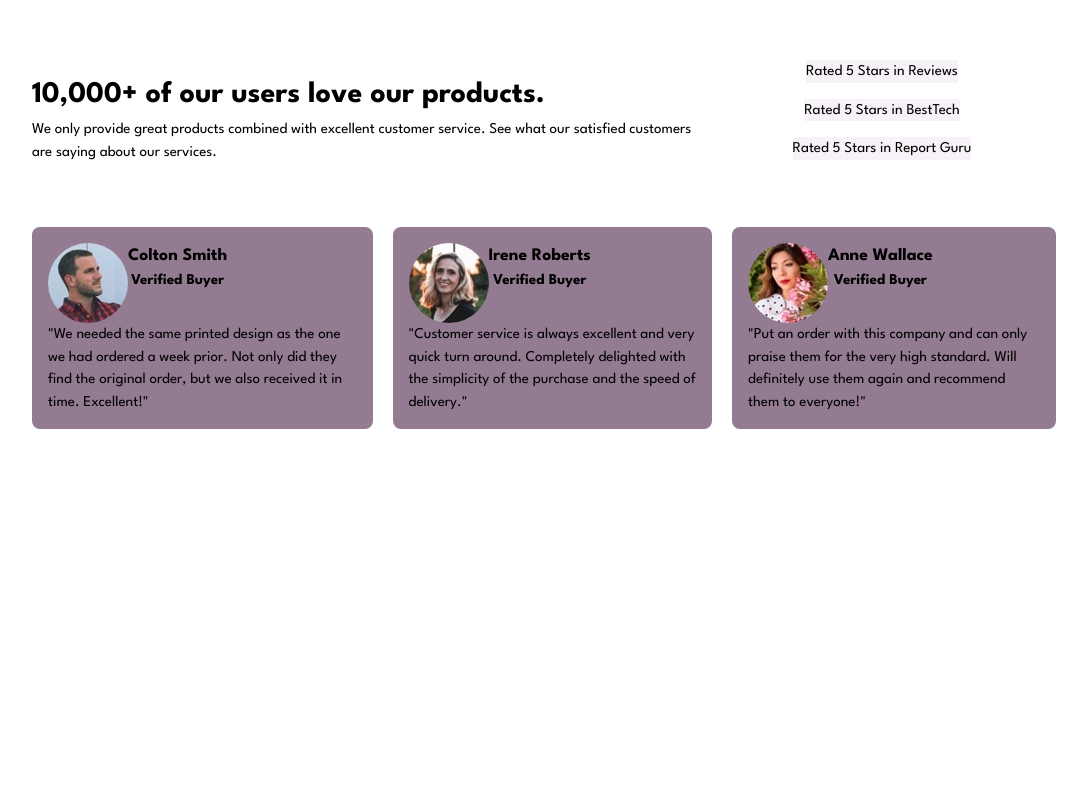
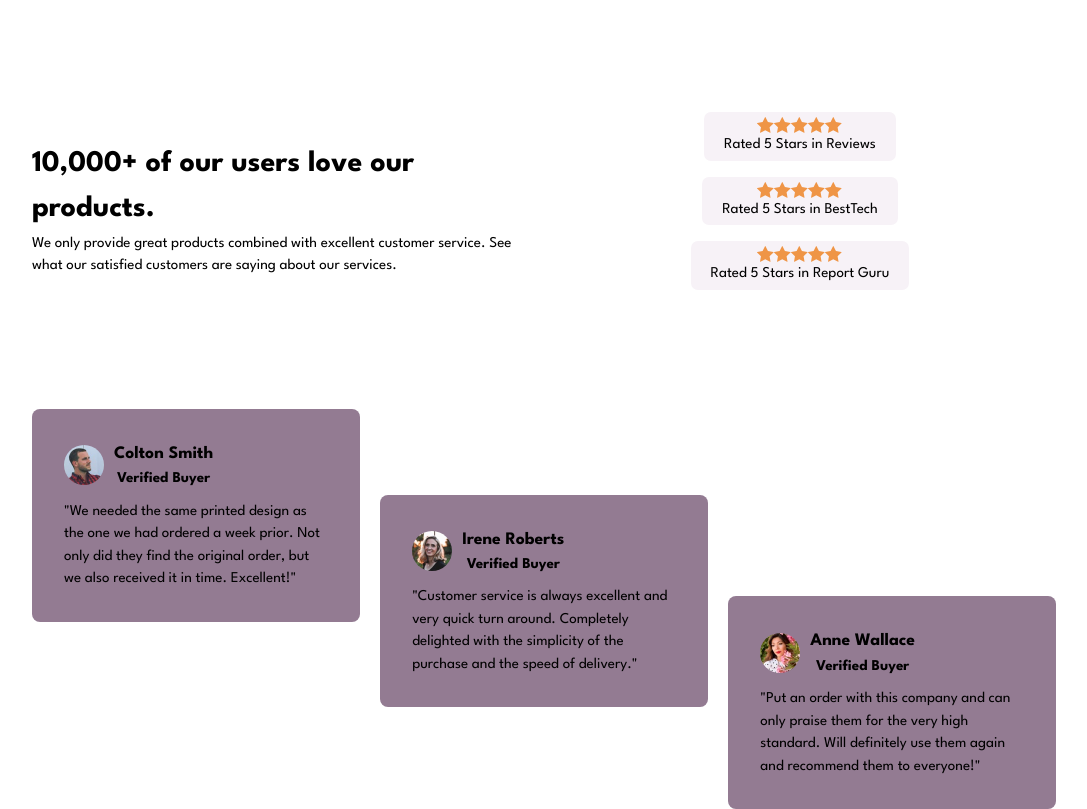
Before and after one commit to zaktwo/social-proof-section-master, a plain HTML site: page index.html in a window 1280 px wide. Shown: the part 119-928 px from the top of the page, without its empty margins (96-1183 px from the left). Drawn offline with Linux system fonts and the light colour scheme.

Commit message:
update 3

```diff
--- a/index.html
+++ b/index.html
@@ -24,13 +24,40 @@
         See what our satisfied customers are saying about our services.</p>
     </div>
     <div class="stars">
-      <div class="reviews-1 revie"> Rated 5 Stars in Reviews</div>
-      <div class="reviews-3 revie"> Rated 5 Stars in BestTech</div>
-      <div class="reviews-2 revie"> Rated 5 Stars in Report Guru </div>
+      <div class="reviews-1 revie">
+        <div class="stars-container">
+          <img src="./images/icon-star.svg" alt="">
+          <img src="./images/icon-star.svg" alt="">
+          <img src="./images/icon-star.svg" alt="">
+          <img src="./images/icon-star.svg" alt="">
+          <img src="./images/icon-star.svg" alt="">
+        </div>
+        <p> Rated 5 Stars in Reviews </p>
+      </div>
+      <div class="reviews-3 revie">
+        <div class="stars-container">
+          <img src="./images/icon-star.svg" alt="">
+          <img src="./images/icon-star.svg" alt="">
+          <img src="./images/icon-star.svg" alt="">
+          <img src="./images/icon-star.svg" alt="">
+          <img src="./images/icon-star.svg" alt="">
+        </div>
+        <p> Rated 5 Stars in BestTech </p>
+      </div>
+      <div class="reviews-2 revie">
+        <div class="stars-container">
+          <img src="./images/icon-star.svg" alt="">
+          <img src="./images/icon-star.svg" alt="">
+          <img src="./images/icon-star.svg" alt="">
+          <img src="./images/icon-star.svg" alt="">
+          <img src="./images/icon-star.svg" alt="">
+        </div>
+        <p> Rated 5 Stars in Report Guru  </p>
+      </div>
     </div>
 
 
-    <div class="buyers">
+    <section class="main-buyers">
       <div class="buyer1 selected-b">
         <div class="buyer-wrapper">
           <div class="buyer-names">
@@ -73,7 +100,7 @@
           </p>
         </div>
       </div>
-    </div>
+    </section>
 
   </main>
 </body>
--- a/style.css
+++ b/style.css
@@ -97,25 +97,22 @@ body {
 /**************************************
        Title and paragraph styles
 **************************************/
-.title{
-
+.title {
 }
-.desciption{
-
+.desciption {
 }
 
 /**************************************
             reviews styles
 **************************************/
-.stars{
+.stars {
   display: flex;
   justify-content: center;
   align-items: center;
   flex-direction: column;
   border-radius: 1rem;
-
 }
-.revie{
+.revie {
   background-color: var(--Light-Grayish-Magenta);
   margin-bottom: 1rem;
 }
@@ -129,66 +126,188 @@ body {
   align-items: start;
   flex-direction: column;
 }
-.selected-b{
+.selected-b {
   background-color: var(--Dark-Grayish-Magenta);
   margin-bottom: 1rem;
   border-radius: 0.5rem;
-    padding: 1rem;
+  padding: 2rem;
 }
-.buyer-names{
+.buyer-names {
   display: flex;
   justify-content: center;
-  align-items: start;
+  align-items: center;
+  size: 0.9rem;
+  margin-bottom: 10px;
 }
-.buyer-names > img{
+.buyer-names > img {
   border-radius: 50%;
+  width: 40px;
 }
-.names{
+.names {
   display: flex;
   justify-content: center;
   align-items: center;
   flex-direction: column;
+  margin-left: 10px;
 }
 /**************************************
             Media Querie styles
 **************************************/
-@media (min-width:400px){
+@media (min-width: 400px) {
+  /********************************************************
+
+  made a mistake here by not wraping html sections properly
+  so i made another iteration to the first attempt to solve this project
+  i need to make every thing dispalyed as grid no flex box
+  body need to be defined as grid
+  also container as grid
+  the other section also grid
+  *********************************************************
+        REMEMBER ALWAYS DOCUMENT YOUR MISTAKES
+        TO LEARN FROM THEM IN THE FUTURE
+  *********************************************************
   .container{
     display: grid;
     place-content: center;
     margin: 10%;
     grid-template-rows: 1fr 1fr ;
     grid-template-columns: 1fr 20px 1fr 20px 1fr;
-  ;}
+    grid-template-areas:
+    " alias-intro alias-intro alias-intro alias-stars alias-stars"
+    "alias-buyer1 . alias-buyer2 . alias-buyer3";
+  }
 
   .intro{
-    display: subgrid;
-    grid-row-start: 1;
-    grid-row-end:2 ;
-    grid-column-start:1 ;
-    grid-column-end:4 ;
+    grid-area: alias-intro;
   }
   .stars{
-    grid-row-start: 1;
-    grid-row-end: 2;
-    grid-column-start:4 ;
-    grid-column-end: 6;
+    grid-area: alias-stars;
   }
-  .buyers{
-    grid-row-start: 2;
-    grid-row-end: 3;
-    grid-column-start: 1;
-    grid-column-end:6 ;
+
+
+  .buyer1{
+    grid-area: alias-buyer1;
+    justify-content: start;
+    align-self: start;
+  }
+  .buyer2{
+    grid-area: alias-buyer2;
+    justify-self: center;
+    align-self: center;
+  }
+  .buyer3{
+    grid-area: alias-buyer3;
+    justify-content: end;
+    align-items: end;
+  }*/
+
+  body {
+    display: grid;
+
+    margin: 10%;
+  }
+  /*****************************************
+          Main Grid
+  *******************************************/
+  .container {
+    display: grid;
+    place-content: center;
+    grid-template-rows: 1fr 1fr;
+    grid-template-columns: 1fr 1fr;
+    grid-template-areas:
+      " alias-title alias-stars"
+      "alias-buyers alias-buyers";
+  }
+  .intro {
+
+    grid-area: alias-title;
+  }
+  .stars{
+    display: grid;
+    grid-template-columns: 20px 1fr 20px;
+    grid-template-rows: 40px 1fr 20px 1fr 20px 1fr 40px;
+    grid-area: alias-stars;
+    grid-template-areas: ". . ."
+    ". alias-reviews-1 . "
+    ". . ."
+    ". alias-reviews-2 . "
+    ". . ."
+    ". alias-reviews-3 ."
+    ". . ."
+    ;
+    width: 100%;
+    height: 100%;
+  }
+  .main-buyers{
+    grid-area: alias-buyers;
+    display: grid;
+    grid-template-rows: 1fr;
+    grid-template-columns: 1fr  1fr  1fr;
+    width: 100%;
+    height: 100%;
+    grid-template-areas: " alias-buyer1  alias-buyer2  alias-buyer3";
+    column-gap: 2%;
+  }
+  /**************************************************
+                Sub Grids
+  ***************************************************/
+
+  /************* Stars Grid ********************/
+  .stars{
     display: flex;
-    column-gap: 20px;
+
+    flex-direction: column;
   }
-  .buyer1{
+  .reviews-1{
+grid-area: alias-reviews-1;
+  }
+  .reviews-2{
+    grid-area: alias-reviews-2;
+  }
+  .reviews-3{
+    grid-area: alias-reviews-3;
+  }
+  .stars-container{
+    display: flex;
+  }
+  .revie{
+    display: flex;
+    flex-direction: column;
+    justify-content: center;
+    align-items: center;
+    padding: 5px 20px;
+    border-radius: 7px;
 
   }
+ /********************Buyers Grid******************/
+
+ .buyer1{
+  grid-area: alias-buyer1;
+  align-self: start;
+  justify-self: start;
+  transition: transform 0.5s
+ }
+ .buyer1:hover{
+  transform: translate(0 , -10%) ;
+ }
  .buyer2{
+  grid-area: alias-buyer2;
+  align-self: center;
+  justify-self: center;
+  transition: transform 0.5s
+ }
+ .buyer2:hover{
+  transform: translate(0 , -10%) ;
+ }
+ .buyer3{
+  grid-area: alias-buyer3;
+  justify-self: end;
+  align-self: end;
+  margin: 0;
+  transition: transform 0.5s
+ }
+ .buyer3:hover{
+  transform: translate(0 , -10%) ;
+ }
 
 }
-  .buyer3{
-
-  }
-}
```
Lines whose indentation alone changed are shown as unchanged.
